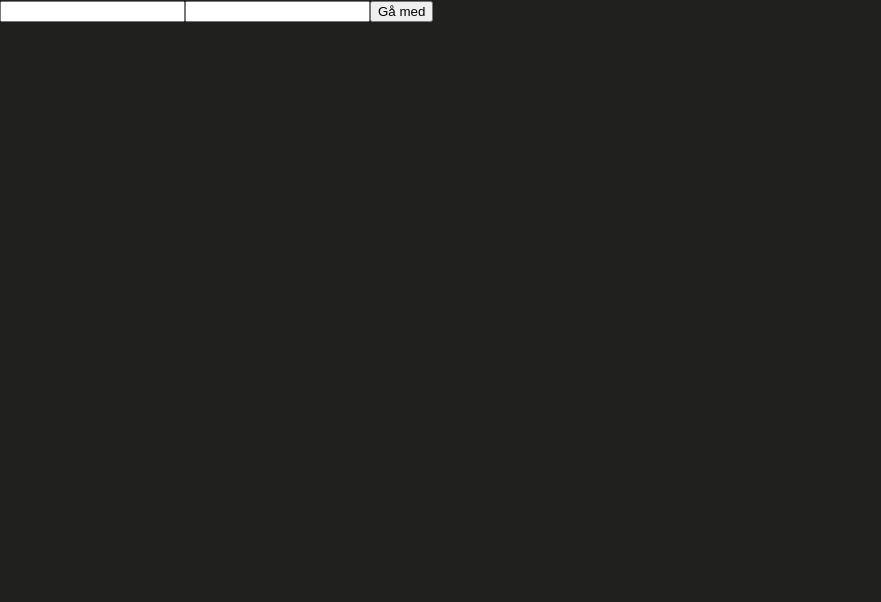
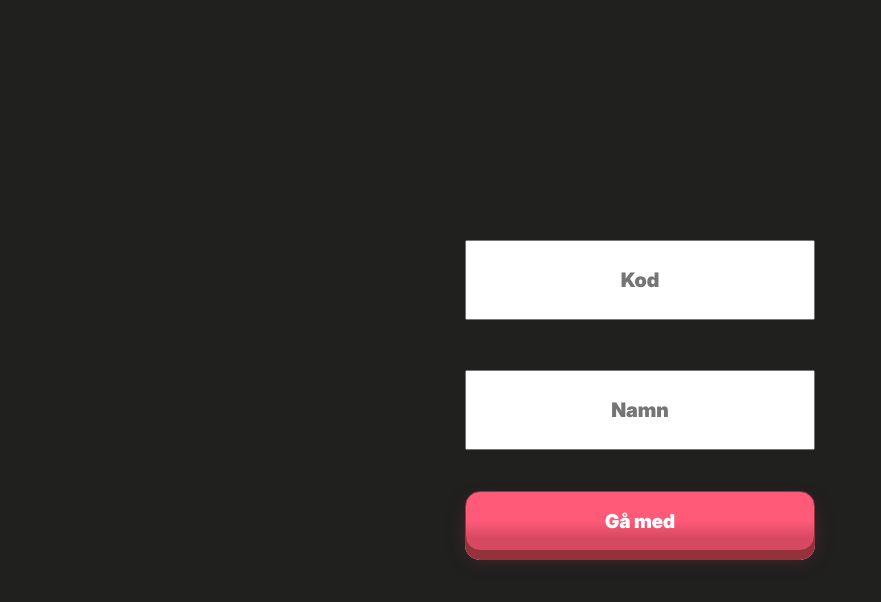
Before and after one commit to Poiku/olranker, a Vue app in the folder frontend/: page /lobby in a window 1280 px wide. Shown: the top 602 px of the page, without its empty margins (0-881 px from the left). Built offline with nearby package versions, Linux system fonts and the light colour scheme.

Commit message:
fixa om i lobbyn och la till en wide button

```diff
--- a/frontend/src/assets/main.css
+++ b/frontend/src/assets/main.css
@@ -4,3 +4,7 @@ body{
   margin: 0;
   font-family: inter;
 }
+
+*{
+  box-sizing: border-box;
+}
--- /dev/null
+++ b/frontend/src/components/WideButton.vue
@@ -0,0 +1,95 @@
+<template>
+  <button
+    class="btn-class-name"
+    :style="buttonStyles"
+  >
+    <span class="back"></span>
+    <span class="front" style="color: white">{{ props.text }}</span>
+  </button>
+</template>
+
+<script setup>
+import { reactive, computed, watch } from "vue";
+
+// Define props for the button
+const props = defineProps({
+  text: Number,
+  selected: Boolean
+});
+
+// Reactive object to store RGB values
+const colors = reactive({
+  primary: [255, 90, 120], // Example initial values for primary
+  secondary: [150, 50, 60] // Example initial values for secondary
+});
+
+// Watch the `selected` prop and update `colors` reactively
+watch(
+  () => props.selected, // Watch for changes to props.selected
+  (newSelected) => {
+    colors.primary = newSelected ? [144, 238, 144] : [255, 90, 120];
+    colors.secondary = newSelected ? [1, 50, 32] : [150, 50, 60];
+  },
+  { immediate: true } // Run immediately to set the initial values
+);
+
+// Computed property for inline styles
+const buttonStyles = computed(() => ({
+  "--primary": colors.primary.join(", "), // Convert RGB array to string
+  "--secondary": colors.secondary.join(", ")
+}));
+</script>
+
+<style scoped>
+.btn-class-name {
+  --primary: 255, 90, 120; /* Default values, overridden by inline styles */
+  --secondary: 150, 50, 60;
+  width: 350px;
+  height: 60px;
+  border: none;
+  outline: none;
+  cursor: pointer;
+  user-select: none;
+  touch-action: manipulation;
+  /* outline: 10px solid rgb(var(--primary), .5); */ /* buggad på ios innan jan 2023 */
+  border-radius: 15px; /* Rounded corners */
+  position: relative;
+  transition: 0.3s;
+}
+
+.btn-class-name .back {
+  background: rgb(var(--secondary));
+  border-radius: 15px; /* Match the parent's rounded corners */
+  position: absolute;
+  left: 0;
+  top: 0;
+  width: 100%;
+  height: 100%;
+}
+
+.btn-class-name .front {
+  background: linear-gradient(0deg, rgba(var(--primary), 0.6) 20%, rgba(var(--primary)) 50%);
+  box-shadow: 0 0.5em 1em -0.2em rgba(var(--secondary), 0.5);
+  border-radius: 15px; /* Match the parent's rounded corners */
+  position: absolute;
+  border: 1px solid rgb(var(--secondary));
+  left: 0;
+  top: 0;
+  width: 100%;
+  height: 100%;
+  display: flex;
+  justify-content: center;
+  align-items: center;
+  font-size: 1.2rem;
+  font-weight: 600;
+  font-family: interblack;
+  transform: translateY(-15%);
+  transition: 0.15s;
+  color: rgb(var(--secondary));
+}
+
+.btn-class-name:active .front {
+  transform: translateY(0%);
+  box-shadow: 0 0;
+}
+</style>
--- a/frontend/src/views/LobbyView.vue
+++ b/frontend/src/views/LobbyView.vue
@@ -3,6 +3,7 @@ import { ref } from 'vue'
 import Cookies from 'js-cookie'; // Import js-cookie to handle cookies
 import { useRouter } from 'vue-router'
 import { base64ToDecimal } from '@/assets/base-convert';
+import WideButton from '@/components/WideButton.vue';
 
 const router = useRouter();
 
@@ -51,9 +52,37 @@ function int2ip (ipInt) {
 
 <template>
   <main>
-    <input type="text" v-model="serverURL">
-    <input type="text" v-model="playerName">
-    <button @click="AddPlayer">Gå med</button>
-    <div>{{ ip }}</div>
+    <div class="login">
+      <input placeholder="Kod" type="text" v-model="serverURL">
+      <input placeholder="Namn" type="text" v-model="playerName">
+      <WideButton @click="AddPlayer" :text="'Gå med'" :width="300" height="50"></WideButton>
+      <div>{{ ip }}</div>
+    </div>
   </main>
 </template>
+
+<style scoped>
+BigButton{
+  margin-top: 200px;
+}
+
+::placeholder, input[type=text] {
+   text-align: center;
+   font-size: 20px;
+   font-family: interblack;
+}
+
+.login{
+  display: flex;
+  flex-direction: column;
+  align-items: center;
+  justify-content: center;
+  height: 100vh;
+}
+
+input[type=text]{
+  width: 350px;
+  height: 80px;
+  margin-bottom: 50px;
+}
+</style>
```
